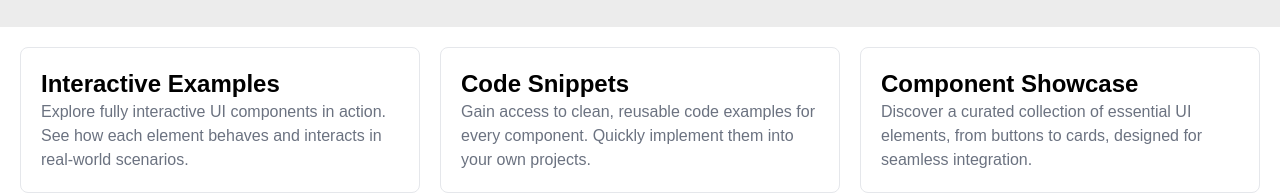
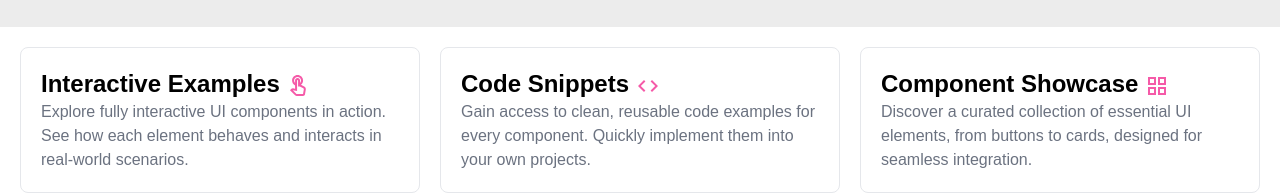
Before and after one commit to kevincas01/Elemental, a Next.js app in the folder elemental/: page / in a window 1280 px wide. Shown: the part 576-771 px from the top of the page. Built offline with nearby package versions, Linux system fonts and the light colour scheme.

Commit message:
Pass icons to cards

```diff
--- a/elemental/app/page.tsx
+++ b/elemental/app/page.tsx
@@ -2,6 +2,9 @@ import Card from "./Components/Card";
 import ComponentsPreviewGallery from "./Components/ComponentsPreviewGallery";
 import Hero from "./Components/Hero/Hero";
 
+import TouchAppOutlinedIcon from "@mui/icons-material/TouchAppOutlined";
+import CodeIcon from "@mui/icons-material/Code";
+import GridViewOutlinedIcon from "@mui/icons-material/GridViewOutlined";
 export default function Home() {
   return (
     <div className="items-center justify-items-center font-[family-name:var(--font-geist-sans)]">
@@ -10,14 +13,17 @@ export default function Home() {
       </div>
       <div className="grid grid-cols-1 sm:grid-cols-3 p-5 gap-5 dark:bg-darkBg">
         <Card
+          icon={<TouchAppOutlinedIcon fontSize="inherit" />}
           title={"Interactive Examples"}
           body="Explore fully interactive UI components in action. See how each element behaves and interacts in real-world scenarios."
         />
         <Card
+          icon={<CodeIcon fontSize="inherit" />}
           title={"Code Snippets"}
           body="Gain access to clean, reusable code examples for every component. Quickly implement them into your own projects."
         />
         <Card
+          icon={<GridViewOutlinedIcon fontSize="inherit" />}
           title={"Component Showcase"}
           body="Discover a curated collection of essential UI elements, from buttons to cards, designed for seamless integration."
         />
```
